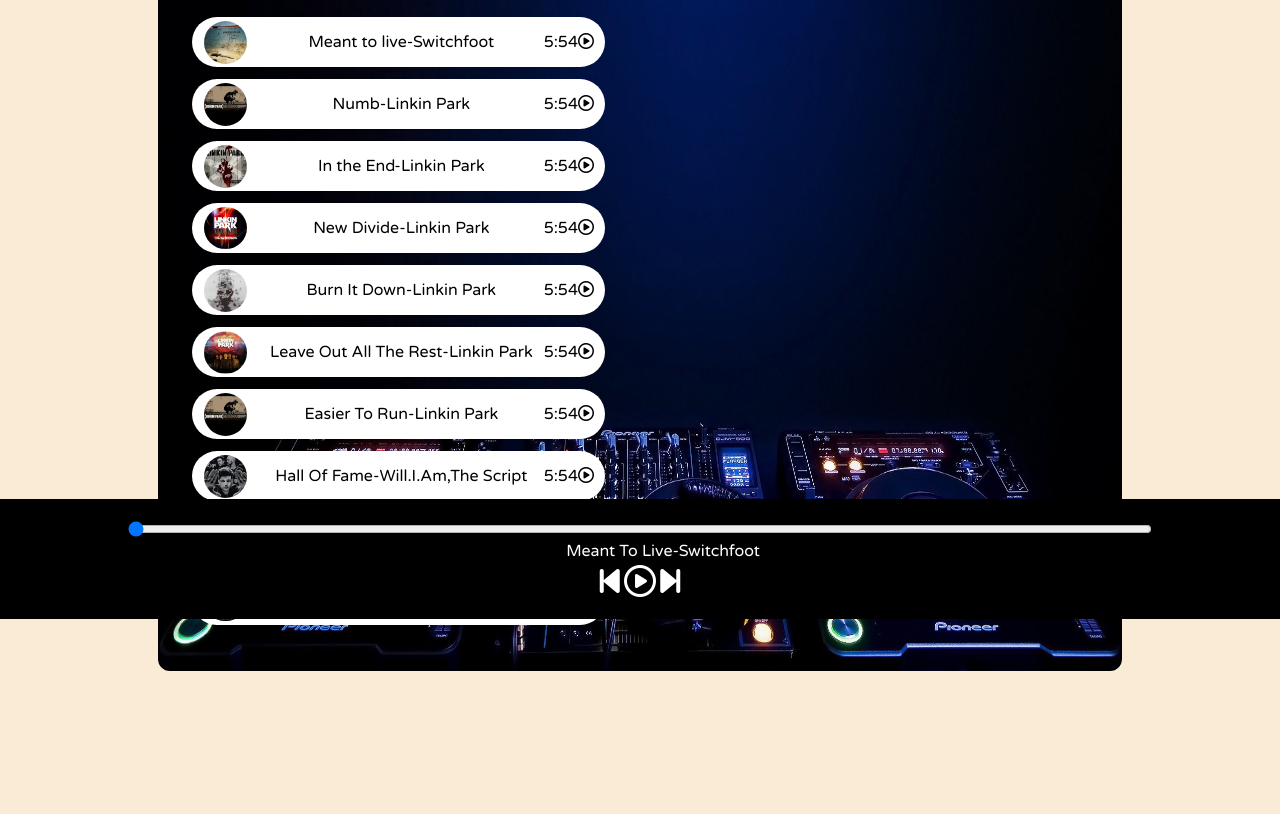
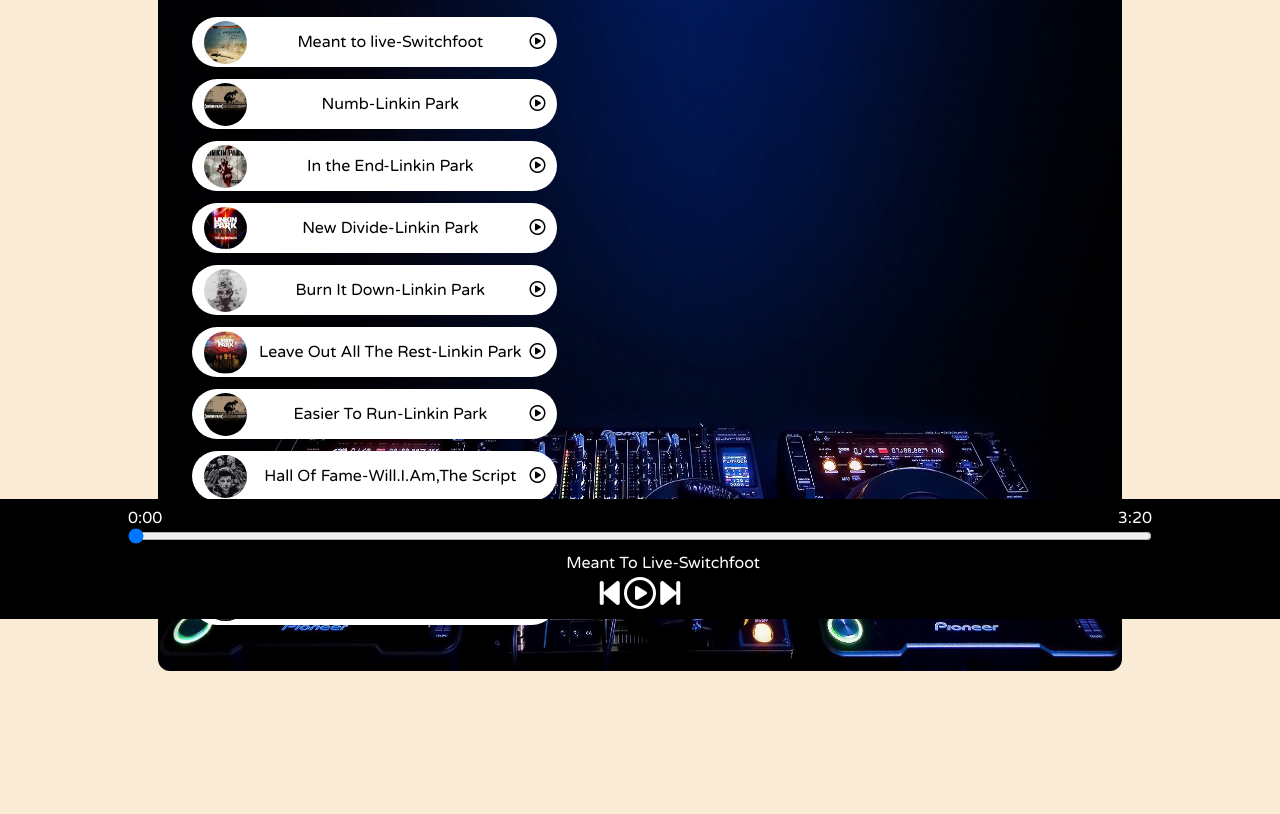
Before and after one commit to Apangshu-2021/SkyBeat, a plain HTML site: page index.html in a window 1280 px wide. Shown: the part 181-995 px from the top of the page. Drawn offline with Linux system fonts and the light colour scheme.

Commit message:
second commit

```diff
--- a/index.html
+++ b/index.html
@@ -27,76 +27,76 @@
 
     <div class="container">
       <div class="songList">
-        <h1>Top 10 songs of my playlist</h1>
+        <h1>Songs from my playlist</h1>
         <div class="songItemContainer">
           <div class="songItem">
             <img src="covers/1.jpeg" alt="1" />
             <span class="songName">Meant to live-Switchfoot</span>
             <div class="songlistplay">
-              5:54<i id="1" class="far songItemPlay fa-play-circle"></i>
+              <i id="1" class="far songItemPlay fa-play-circle"></i>
             </div>
           </div>
           <div class="songItem">
             <img src="covers/1.jpeg" alt="2" />
             <span class="songName">Numb-Linkin Park</span>
             <div class="songlistplay">
-              5:54<i id="2" class="far songItemPlay fa-play-circle"></i>
+              <i id="2" class="far songItemPlay fa-play-circle"></i>
             </div>
           </div>
           <div class="songItem">
             <img src="covers/1.jpeg" alt="3" />
             <span class="songName">In the End-Linkin Park</span>
             <div class="songlistplay">
-              5:54<i id="3" class="far songItemPlay fa-play-circle"></i>
+              <i id="3" class="far songItemPlay fa-play-circle"></i>
             </div>
           </div>
           <div class="songItem">
             <img src="covers/1.jpeg" alt="4" />
             <span class="songName">New Divide-Linkin Park</span>
             <div class="songlistplay">
-              5:54<i id="4" class="far songItemPlay fa-play-circle"></i>
+              <i id="4" class="far songItemPlay fa-play-circle"></i>
             </div>
           </div>
           <div class="songItem">
             <img src="covers/1.jpeg" alt="5" />
             <span class="songName">Burn It Down-Linkin Park</span>
             <div class="songlistplay">
-              5:54<i id="5" class="far songItemPlay fa-play-circle"></i>
+              <i id="5" class="far songItemPlay fa-play-circle"></i>
             </div>
           </div>
           <div class="songItem">
             <img src="covers/1.jpeg" alt="6" />
             <span class="songName">Leave Out All The Rest-Linkin Park</span>
             <div class="songlistplay">
-              5:54<i id="6" class="far songItemPlay fa-play-circle"></i>
+              <i id="6" class="far songItemPlay fa-play-circle"></i>
             </div>
           </div>
           <div class="songItem">
             <img src="covers/1.jpeg" alt="7" />
             <span class="songName">Easier To Run-Linkin Park</span>
             <div class="songlistplay">
-              5:54<i id="7" class="far songItemPlay fa-play-circle"></i>
+              <i id="7" class="far songItemPlay fa-play-circle"></i>
             </div>
           </div>
           <div class="songItem">
             <img src="covers/1.jpeg" alt="8" />
             <span class="songName">Hall Of Fame-Will.I.Am,The Script</span>
             <div class="songlistplay">
-              5:54<i id="8" class="far songItemPlay fa-play-circle"></i>
+              <i id="8" class="far songItemPlay fa-play-circle"></i>
             </div>
           </div>
           <div class="songItem">
             <img src="covers/1.jpeg" alt="9" />
             <span class="songName">Centuries-Fall Out Boy</span>
             <div class="songlistplay">
-              5:54<i id="9" class="far songItemPlay fa-play-circle"></i>
+              <i id="9" class="far songItemPlay fa-play-circle"></i>
             </div>
           </div>
           <div class="songItem">
             <img src="covers/1.jpeg" alt="10" />
             <span class="songName">Fireflies-Owl City</span>
             <div class="songlistplay">
-              5:54<i id="10" class="far songItemPlay fa-play-circle"></i>
+              <i id="10" class="far songItemPlay fa-play-circle"></i>
             </div>
           </div>
         </div>
@@ -105,6 +105,12 @@
     </div>
 
     <div class="bottom">
+      <div id="progress_container">
+        <div class="progress_duration_meter">
+          <div id="current_time">0:00</div>
+          <div id="total_time">3:20</div>
+        </div>
+        <div>
           <input
             type="range"
             name="range"
@@ -113,6 +119,8 @@
             min="{0}"
             max="{100}"
           />
+        </div>
+      </div>
       <div class="songInfo">
         <img src="playing.gif" width="42px" alt="" id="gif" />
         <span id="masterSongName">Meant To Live-Switchfoot</span>
--- a/script.js
+++ b/script.js
@@ -10,6 +10,8 @@ let songItemPlay = Array.from(document.getElementsByClassName('songItemPlay'))
 let previous = document.getElementById('previous')
 let next = document.getElementById('next')
 let masterSongName = document.getElementById('masterSongName')
+let current_time = document.getElementById('current_time')
+let total_time = document.getElementById('total_time')
 
 let songs = [
   {
@@ -99,8 +101,33 @@ audioElement.addEventListener('timeupdate', () => {
   let progress = parseInt(
     (audioElement.currentTime / audioElement.duration) * 100
   )
+  myProgressBar.value = progress
 
-  myProgressBar.value = progress
+  //music duration update
+
+  //current_time update
+
+  let current_min_duration = Math.floor(audioElement.currentTime / 60)
+  let current_sec_duration = Math.floor(audioElement.currentTime % 60)
+
+  current_sec_duration =
+    current_sec_duration < 10
+      ? `0${current_sec_duration}`
+      : current_sec_duration
+
+  current_time.innerText = `${current_min_duration}:${current_sec_duration}`
+
+  //total_time update
+  let total_min_duration = Math.floor(audioElement.duration / 60)
+  let total_sec_duration = Math.floor(audioElement.duration % 60)
+
+  total_sec_duration =
+    total_sec_duration < 10 ? `0${total_sec_duration}` : total_sec_duration
+
+  if (total_min_duration && total_sec_duration) {
+    total_time.innerText = `${total_min_duration}:${total_sec_duration}`
+  }
+
   if (audioElement.ended) {
     masterPlay.classList.remove('fa-pause-circle')
     masterPlay.classList.add('fa-play-circle')
--- a/style.css
+++ b/style.css
@@ -10,7 +10,7 @@ body {
   padding: 0;
 }
 
-nav{
+nav {
   font-family: 'Ubuntu', sans-serif;
 }
 
@@ -20,29 +20,29 @@ nav ul {
   list-style-type: none;
   height: 70px;
   display: flex;
-    align-items:center;
+  align-items: center;
 }
-nav ul div{
+nav ul div {
   display: flex;
   flex-direction: row;
 }
-.brand img{
+.brand img {
   height: 44px;
   padding: 0px 4px;
 }
 
-.brand{
+.brand {
   display: flex;
   align-items: center;
   font-weight: bolder;
   font-size: 1.3rem;
 }
 
-nav ul li{
+nav ul li {
   padding: 0px 13px;
 }
 
-.container{
+.container {
   min-height: 83vh;
   background-color: black;
   color: white;
@@ -56,7 +56,7 @@ nav ul li{
   background-size: 100% 100%;
 }
 
-.bottom{
+.bottom {
   position: sticky;
   bottom: 0;
   background-color: black;
@@ -69,25 +69,30 @@ nav ul li{
   font-family: 'Varela Round', sans-serif;
 }
 
-.icons{
+.icons {
   margin-top: 4px;
 }
 
-.songInfo{
+.songInfo {
   margin-top: 4px;
   padding: 0px 34px;
 }
 
-.icons i{
+.icons i {
   cursor: pointer;
 }
 
-#myProgressBar{
+.progress_duration_meter {
+  display: flex;
+  justify-content: space-between;
+}
+
+#myProgressBar {
   width: 80vw;
   cursor: pointer;
 }
 
-.songItem{
+.songItem {
   height: 50px;
   display: flex;
   background-color: white;
@@ -98,28 +103,31 @@ nav ul li{
   margin: 12px 0px;
 }
 
-.songItem img{
+.songItem img {
   width: 43px;
   margin: 1px 12px;
   border-radius: 43px;
 }
 
-.songlistplay{
+.songName {
+  margin-right: 8px;
+}
+.songlistplay {
   margin-right: 11px;
 }
-.songItem span i{
+.songItem span i {
   cursor: pointer;
 }
 
-.timestamp{
+.timestamp {
   margin: 0px 12px;
 }
 
-.songItemContainer{
+.songItemContainer {
   margin-top: 33px;
 }
 
-.songInfo img{
+.songInfo img {
   opacity: 0;
   transition: 0.3s ease-in;
 }
```
Lines whose indentation alone changed are shown as unchanged.
